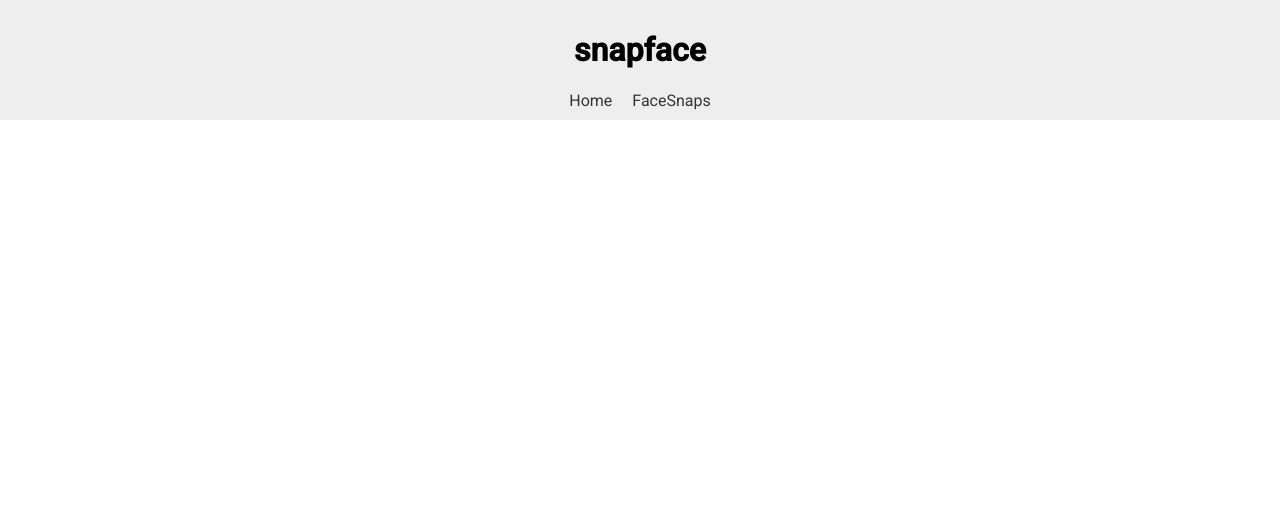
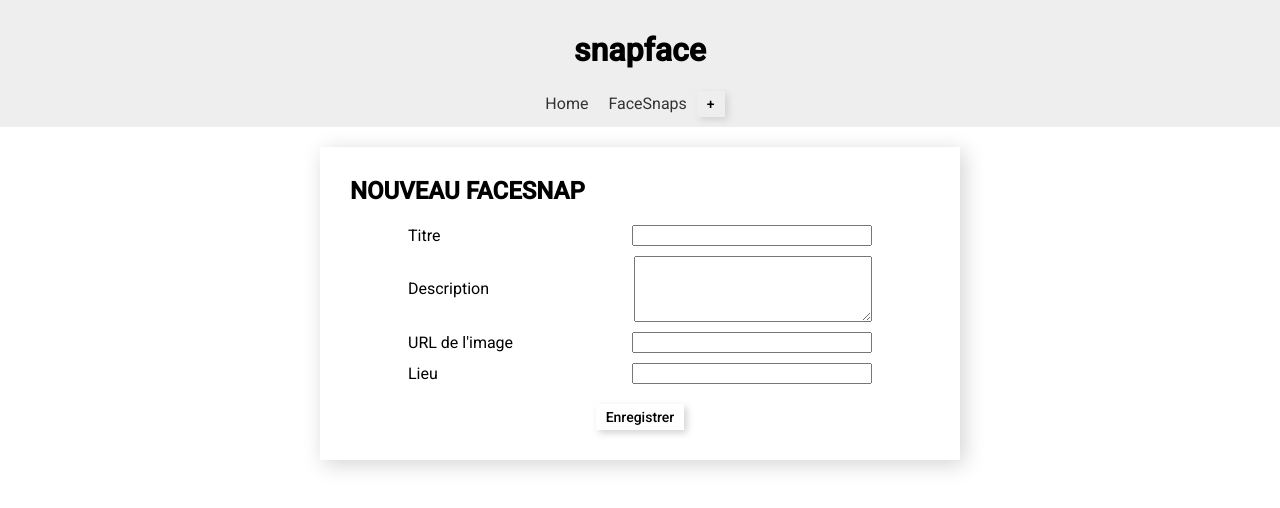
Before and after one commit to DIALLOSouleymane/snapface-v2.0, an Angular app: page /create in a window 1280 px wide. Before the commit this address led to /. Shown: the top 508 px of the page. Built offline with nearby package versions, Linux system fonts and the light colour scheme.

Commit message:
Formulaire réactive : création de nouveau faceSnap

```diff
--- a/src/app/app-routing.module.ts
+++ b/src/app/app-routing.module.ts
@@ -3,10 +3,12 @@
 import { FaceSnapListComponent } from './face-snap-list/face-snap-list.component';
 import { LandingPageComponent } from './landing-page/landing-page.component';
 import { SingleFaceSnapComponent } from './single-face-snap/single-face-snap.component';
+import { NewFaceSnapComponent } from './new-face-snap/new-face-snap.component';
 
 const routes: Routes = [
     { path: 'facesnaps/:id', component: SingleFaceSnapComponent},
     {path: 'facesnaps', component: FaceSnapListComponent},
+    { path: 'create', component: NewFaceSnapComponent },
     { path: '', component: LandingPageComponent}
 ];
 
--- a/src/app/header/header.component.html
+++ b/src/app/header/header.component.html
@@ -4,5 +4,6 @@
         <a routerLink="" routerLinkActive="active" [routerLinkActiveOptions]="{exact: true}">Home</a>
         <!-- L'option : routerLinkActiveOptions permet de ne considérer que la route active exacte (ignore donc le parent de la route) -->
         <a routerLink="facesnaps" routerLinkActive="active">FaceSnaps</a>
+        <button (click)="onAddNewFaceSnap()">+</button>
     </nav>
 </header>
--- a/src/app/header/header.component.ts
+++ b/src/app/header/header.component.ts
@@ -1,4 +1,5 @@
 import { Component } from '@angular/core';
+import { Router } from '@angular/router';
 
 @Component({
   selector: 'app-header',
@@ -7,4 +8,10 @@
 })
 export class HeaderComponent {
 
+  constructor(private router: Router) { }
+
+  onAddNewFaceSnap() {
+    this.router.navigateByUrl('/create');
+  }
+
 }
--- /dev/null
+++ b/src/app/new-face-snap/new-face-snap.component.html
@@ -0,0 +1,35 @@
+<div class="form-card">
+    <h2>NOUVEAU FACESNAP </h2>
+    <form [formGroup]="snapForm">
+        <div class="form-group">
+            <label for="title">Titre</label>
+            <input type="text" id="title" formControlName="title">
+        </div>
+        <div class="form-group">
+            <label for="description">Description</label>
+            <textarea name="" id="description" cols="30" rows="4" formControlName="description"></textarea>
+        </div>
+        <div class="form-group">
+            <label for="imageUrl">URL de l'image</label>
+            <input type="text" id="imageUrl" formControlName="imageUrl">
+        </div>
+        <div class="form-group">
+            <label for="location">Lieu</label>
+            <input type="text" id="location" formControlName="location">
+        </div>
+        <div class="action-buttons">
+            <button type="submit" (click)="onSubmitForm()">Enregistrer</button>
+        </div>
+    </form>
+</div>
+
+<div class="face-snap-card" *ngIf="faceSnapPreview$ | async as faceSnap">
+    <h2>{{ faceSnap.title | uppercase }}</h2>
+    <p>
+        Mise en ligne le <b>{{ faceSnap.createdDate | date: 'd MMMM yyyy, à HH:mm' }}</b>
+    </p>
+    <img [src]="faceSnap.imageUrl" [alt]="faceSnap.title">
+    <p>{{ faceSnap.description }}</p>
+    <p *ngIf="faceSnap.location">Photo prise à <b>{{ faceSnap.location }}</b></p>
+
+</div>
--- /dev/null
+++ b/src/app/new-face-snap/new-face-snap.component.scss
@@ -0,0 +1,41 @@
+.form-card, .face-snap-card {
+    box-sizing: border-box;
+    width: 50%;
+    margin: 20px auto;
+    padding: 10px 30px;
+    box-shadow: lightgray 4px 4px 20px;
+}
+
+.face-snap-card {
+    img {
+        width: 100%;
+    }
+    h2 {
+        margin-bottom: 0;
+    }
+    p {
+        font-weight: 300;
+        font-size: 16px;
+    }
+}
+
+.form-group {
+    margin: 10px auto;
+    width: 80%;
+    display: flex;
+    align-items: center;
+    justify-content: space-between;
+}
+
+input, textarea {
+    width: 50%;
+}
+
+.action-buttons {
+    width: 100%;
+}
+
+button {
+    display: block;
+    margin: 20px auto;
+}
--- /dev/null
+++ b/src/app/new-face-snap/new-face-snap.component.ts
@@ -0,0 +1,43 @@
+import { Component, OnInit } from '@angular/core';
+import { FormBuilder, FormGroup } from '@angular/forms';
+import { FaceSnap } from '../models/face-snap.model';
+import { Observable, map } from 'rxjs';
+
+
+@Component({
+  selector: 'app-new-face-snap',
+  templateUrl: './new-face-snap.component.html',
+  styleUrls: ['./new-face-snap.component.scss']
+})
+export class NewFaceSnapComponent implements OnInit {
+  snapForm!: FormGroup;
+  faceSnapPreview$!: Observable<FaceSnap>;
+
+  constructor(private formbuilder: FormBuilder) { }
+
+  ngOnInit(): void {
+    // Creation de notre formulaire reactive
+    this.snapForm = this.formbuilder.group({
+      title: [null],
+      description: [null],
+      imageUrl: [null],
+      location: [null]
+    });
+
+    // Branchement de l'observable aux changements de valeurs du formulaire avec son attribut valueChanges
+    this.faceSnapPreview$ = this.snapForm.valueChanges.pipe(
+      map(formValue => ({
+        ...formValue,
+        createdDate: new Date(),
+        snaps: 0,
+        id: 0
+      }))
+    );
+
+  }
+
+  onSubmitForm(): void {
+    console.log(this.snapForm.value);
+  }
+
+}
```
Also changed, not shown: src/app/app.module.ts (+6 -3 lines).
